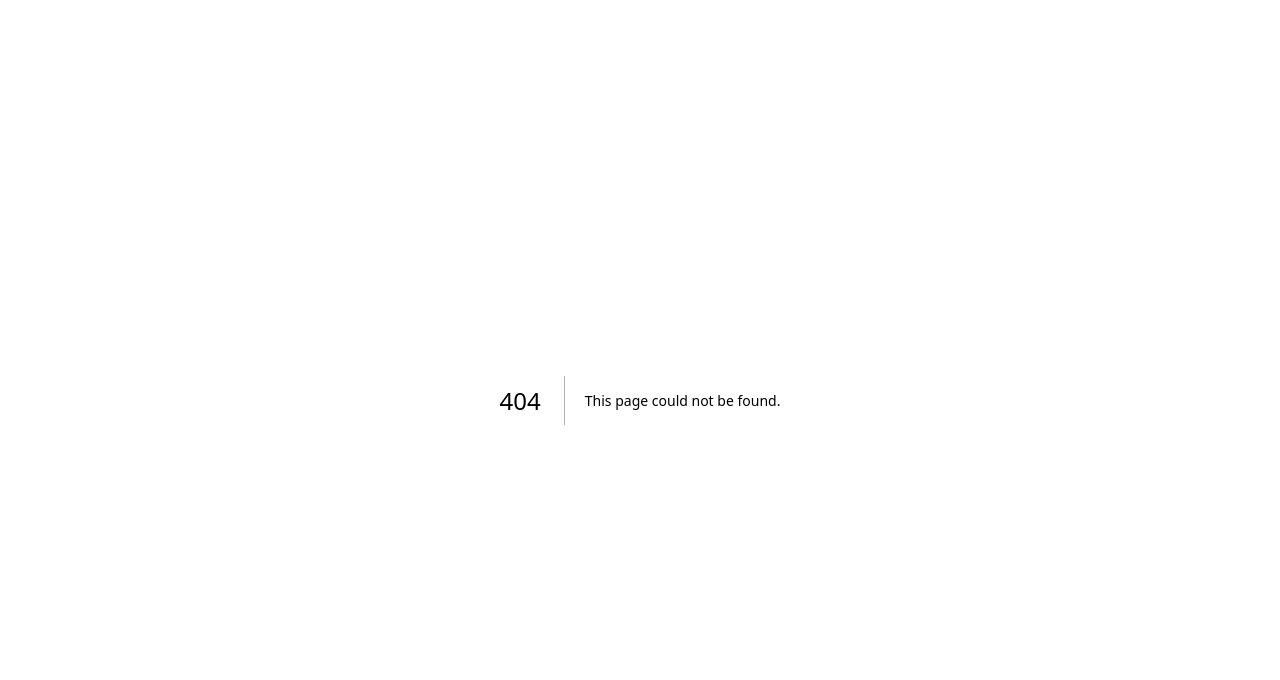
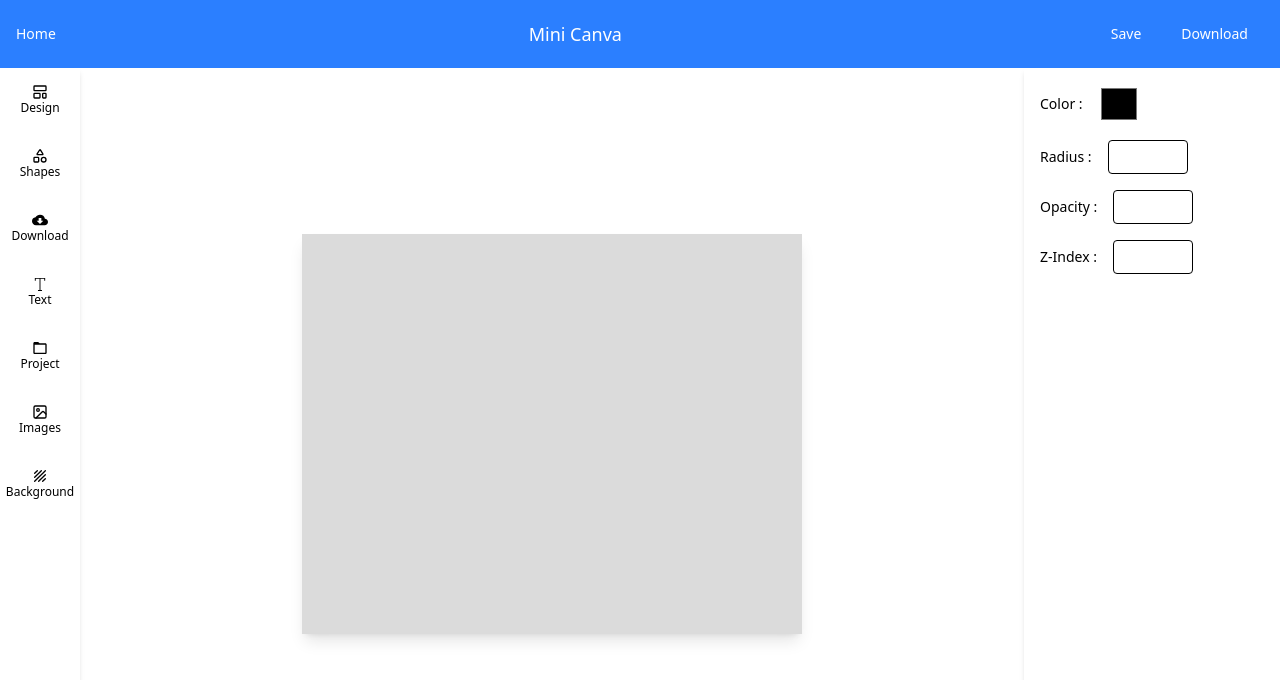
Before and after one commit to adamramdaniyunus/mini-canva, a Next.js app: page /design/1/edit in a window 1280 px wide. Before the commit this address had no page. Shown: the top 680 px of the page. Built offline with nearby package versions, Linux system fonts and the light colour scheme.

Commit message:
patch: update component design

```diff
--- /dev/null
+++ b/src/app/design/[id]/edit/page.tsx
@@ -0,0 +1,4 @@
+import DesignModules from "@/modules/DesignModules";
+export default function Edit() {
+  return <DesignModules />;
+}
--- a/src/components/dashboard/Header.tsx
+++ b/src/components/dashboard/Header.tsx
@@ -14,7 +14,7 @@ export default function Header() {
 
   const handleCreateNewDesign = () => {
     setState({width: 400, height: 400});
-    router.push('/create');
+    router.push("/design/1/edit");
   }
 
   const handleShowMenu = () => {
--- a/src/components/dashboard/SizeInput.tsx
+++ b/src/components/dashboard/SizeInput.tsx
@@ -20,7 +20,7 @@ const SizeInput = ({
       height: Number(dimensions.height),
     });
 
-    router.push("/create");
+    router.push("/design/1/edit");
   };
 
   return (
--- /dev/null
+++ b/src/components/design/Header.tsx
@@ -0,0 +1,20 @@
+import React from 'react'
+import Button from '../Button'
+import Link from 'next/link'
+
+const Header = () => {
+  return (
+      <div className="w-full bg-blue-500 text-white p-4 flex justify-between items-center">
+        <Link href={"/dashboard"} className="text-sm">
+          Home
+        </Link>
+        <h1 className="text-lg">Mini Canva</h1>
+        <div className="flex gap-2">
+          <Button>Save</Button>
+          <Button>Download</Button>
+        </div>
+      </div>
+  )
+}
+
+export default Header
--- /dev/null
+++ b/src/components/design/LeftSidebar.tsx
@@ -0,0 +1,90 @@
+"use client";
+
+import React, { useEffect, useState } from "react";
+import { BiFolder } from "react-icons/bi";
+import { IoIosArrowBack } from "react-icons/io";
+import { LuImage, LuLayoutTemplate, LuShapes } from "react-icons/lu";
+import { MdCloudDownload } from "react-icons/md";
+import { TbBackground } from "react-icons/tb";
+import { TfiText } from "react-icons/tfi";
+
+const LeftSidebar = () => {
+  const [isOpen, setIsOpen] = useState(false);
+  const [state, setState] = useState("");
+
+  const handleShowFeature = (state = "") => {
+    setState(state);
+    if (!isOpen) {
+      setIsOpen(true);
+    }
+  };
+
+  const items = [
+    {
+      text: "Design",
+      state: "design",
+      icon: <LuLayoutTemplate />,
+    },
+    {
+      text: "Shapes",
+      state: "shape",
+      icon: <LuShapes />,
+    },
+    {
+      text: "Download",
+      state: "download",
+      icon: <MdCloudDownload />,
+    },
+    {
+      text: "Text",
+      state: "text",
+      icon: <TfiText />,
+    },
+    {
+      text: "Project",
+      state: "project",
+      icon: <BiFolder />,
+    },
+    {
+      text: "Images",
+      state: "image",
+      icon: <LuImage />,
+    },
+    {
+      text: "Background",
+      state: "background",
+      icon: <TbBackground />,
+    },
+  ];
+
+  return (
+    <aside className="w-20 bg-white relative shadow-md flex flex-col items-center py-4 space-y-6">
+      {items.map((item, i) => (
+        <button
+          onClick={() => handleShowFeature(item.state)}
+          key={i}
+          className="w-auto hover:opacity-50 cursor-pointer items-center h-10 flex flex-col rounded-lg"
+        >
+          {item.icon}
+          <p className="text-xs">{item.text}</p>
+        </button>
+      ))}
+
+      <div
+        className={`bg-white shadow-md w-72 absolute  h-full top-0 transition-all ease-in-out duration-500 ${
+          isOpen ? "left-20" : "-left-[300px] -z-1"
+        }`}
+      >
+        <button
+          onClick={() => setIsOpen(!isOpen)}
+          className="absolute -right-[10px] top-1/2 transform -translate-y-1/2 bg-gray-100 active:scale-90 transition-all duration-300 h-20 rounded-r-lg"
+        >
+          <IoIosArrowBack />
+        </button>
+        {state}
+      </div>
+    </aside>
+  );
+};
+
+export default LeftSidebar;
--- /dev/null
+++ b/src/components/design/RightSidebar.tsx
@@ -0,0 +1,26 @@
+import React from 'react'
+
+const RightSidebar = () => {
+  return (
+    <aside className="w-64 shadow-md p-4 space-y-4 md:block hidden">
+      <div className="flex gap-4 items-center">
+        <p className="text-sm">Color :</p>
+        <input type="color" className="w-10 h-10" />
+      </div>
+      <div className="flex gap-4 items-center">
+        <p className="text-sm">Radius :</p>
+        <input type="number" className="w-20 border-1 p-1 rounded" />
+      </div>
+      <div className="flex gap-4 items-center">
+        <p className="text-sm">Opacity :</p>
+        <input type="number" className="w-20 border-1 p-1 rounded" />
+      </div>
+      <div className="flex gap-4 items-center">
+        <p className="text-sm">Z-Index :</p>
+        <input type="number" className="w-20 border-1 p-1 rounded" />
+      </div>
+    </aside>
+  );
+}
+
+export default RightSidebar
--- a/src/modules/CreateModules.tsx
+++ b/src/modules/CreateModules.tsx
@@ -11,7 +11,7 @@ const CreateModules = () => {
     type: "rect",
     id: Math.floor(Math.random() * 100 + 1),
     height: state?.height || 400,
-    width: state?.width || 400,
+    width: state?.width || 500,
     z_index: 1,
     color: "#DBDBDB",
     image: "",
@@ -41,7 +41,7 @@ const CreateModules = () => {
   };
 
   return (
-    <div className="h-screen w-screen flex justify-center items-center relative">
+    <div className="flex justify-center items-center relative">
       <div ref={ref} className="relative w-auto h-auto overflow-auto">
         <div>
             {DesinComponent()}
--- /dev/null
+++ b/src/modules/DesignModules.tsx
@@ -0,0 +1,30 @@
+import Header from "@/components/design/Header";
+import LeftSidebar from "@/components/design/LeftSidebar";
+import RightSidebar from "@/components/design/RightSidebar";
+import CreateModules from "./CreateModules";
+
+export default function DesignModules() {
+  return (
+    <div className="h-screen flex flex-col">
+      <Header />
+
+      <div className="flex flex-1">
+        {/* Sidebar */}
+        <LeftSidebar />
+
+        {/* Main Content */}
+        <div className="flex-1 flex flex-col p-4">
+          {/* Canvas Area */}
+          <div className="flex-1 flex justify-center items-center rounded-lg p-4">
+            <div className="relative h-auto shadow-lg">
+             <CreateModules/>
+            </div>
+          </div>
+        </div>
+
+        {/* Right Panel */}
+        <RightSidebar />
+      </div>
+    </div>
+  );
+}
```
